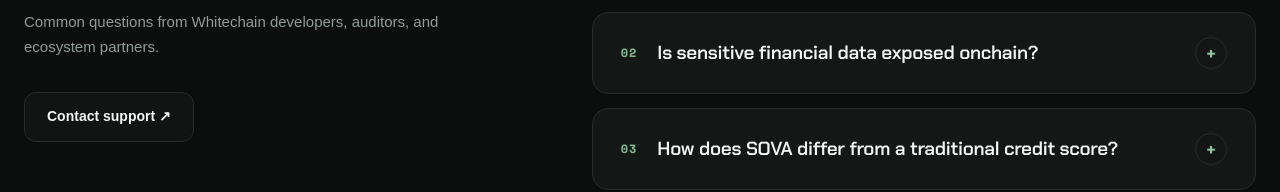
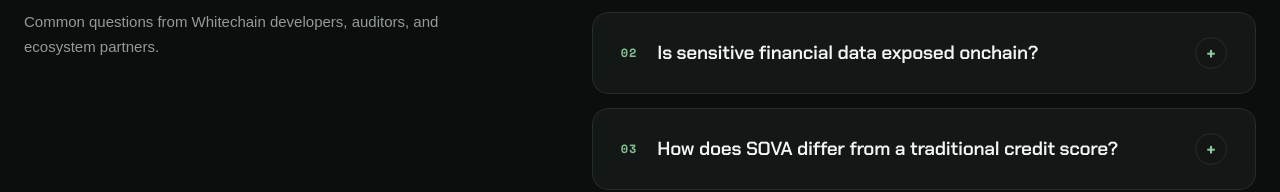
Before and after one commit to Dexanode/sovacomingsoon, a Next.js app: page / in a window 1280 px wide. Shown: the part 5899-6091 px from the top of the page. Built offline with nearby package versions, Linux system fonts and the light colour scheme; a web font is replaced by a local one.

Commit message:
fix: remove contact support button from FAQ section

```diff
--- a/src/components/LandingExperience.tsx
+++ b/src/components/LandingExperience.tsx
@@ -104,11 +104,6 @@
           <p>Frequently Asked Questions</p>
           <h2>Everything you need to know about SOVA Protocol.</h2>
           <span>Common questions from Whitechain developers, auditors, and ecosystem partners.</span>
-          <div className={styles.faqHeaderActions}>
-            <a href="mailto:hello@sovaprotocol.xyz" className={styles.secondaryButton}>
-              Contact support ↗
-            </a>
-          </div>
         </Reveal>
 
         <div className={styles.faqAccordionList}>
```
